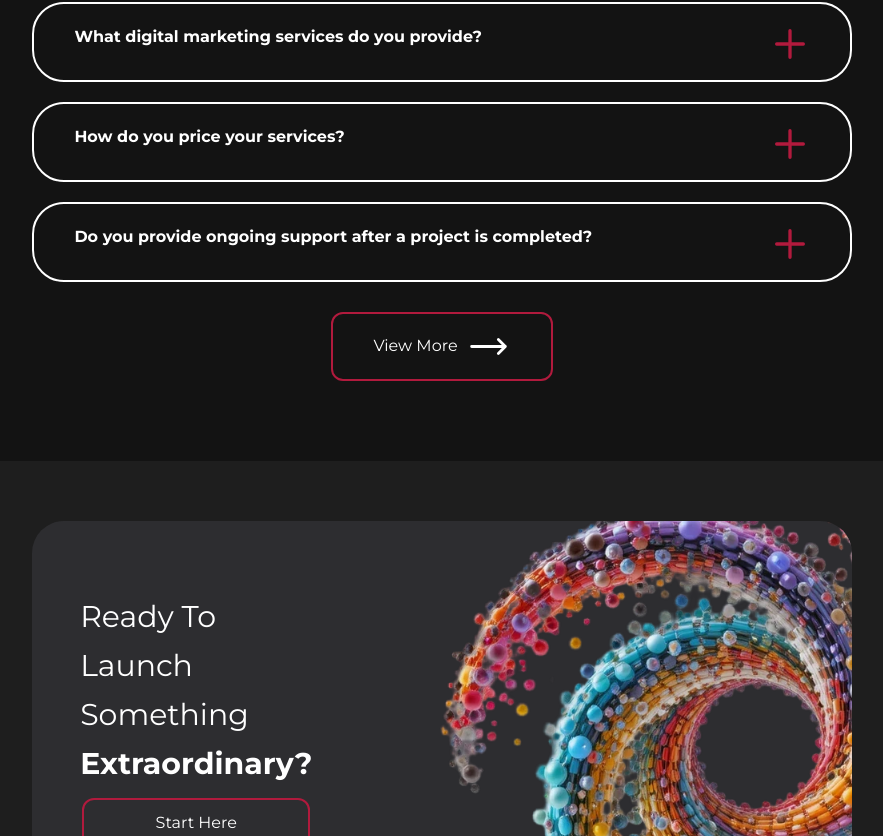
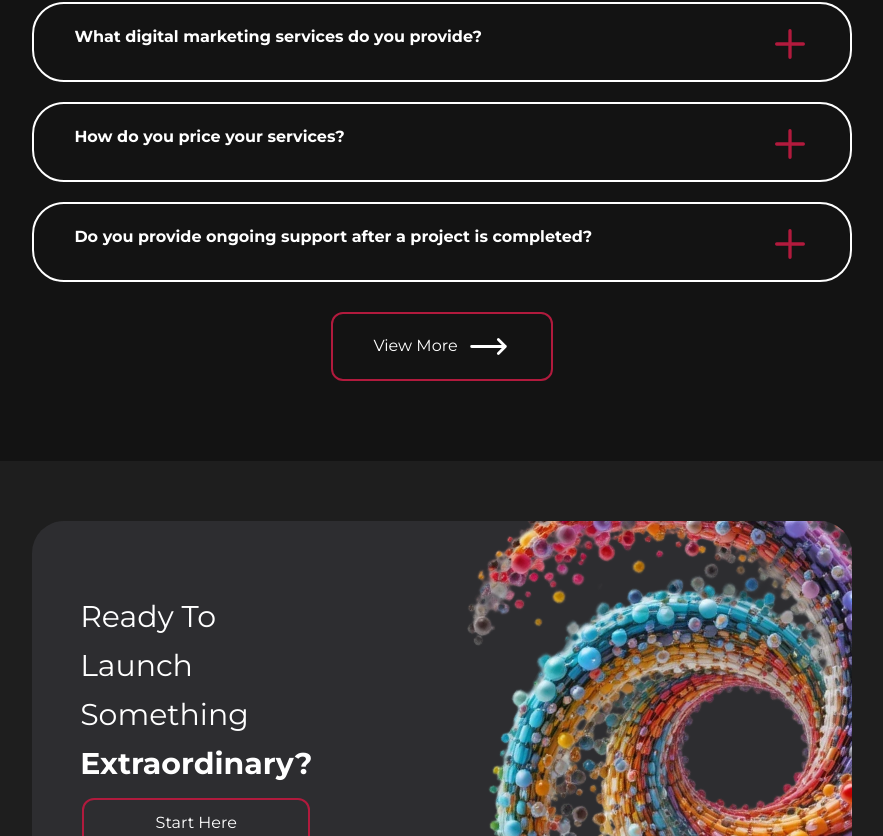
Before and after one commit to ObinnaKelvin/kobisoft, a Next.js app: page /about in a window 1280 px wide. Shown: the part 1544-2380 px from the top of the page, without its empty margins (198-1081 px from the left). Built offline with nearby package versions, Linux system fonts and the light colour scheme.

Commit message:
Start Here page added and rotation animation effect added to Launch Banner

```diff
--- a/components/LaunchBanner.js
+++ b/components/LaunchBanner.js
@@ -1,5 +1,7 @@
 import Image from 'next/image'
+import Link from 'next/link'
 import React from 'react'
+import style from '../styles/launchbanner.module.css'
 
 function LaunchBanner() {
   return (
@@ -10,11 +12,11 @@ function LaunchBanner() {
             Ready To Launch Something <span className='font-bold'>Extraordinary?</span>
           </div>
           <div className='text-[#FFFFFF] flex gap-2 items-center justify-center cursor-pointer border-2 border-[#B11A3D] px-[40px] py-[10px] rounded-[12px] mt-[10px] w-[100%] '>
-              <div>Start Here</div>
+              <Link href={'/start-here'} className='cursor-pointer'>Start Here</Link>
           </div>
         </div>
         <div className='flex flex-col  items-center justify-center text-white w-[60%] h-full  py-[40px] px-[50px]'>
-          <Image src={'/spiral.png'} width={900} height={1000} alt='Launch Banner Image' className='absolute object-cover mr-[-270px]' />
+          <Image src={'/spiral.png'} width={900} height={1000} alt='Launch Banner Image' className={`${style.spiral} absolute object-cover mr-[-270px]`} />
         </div>
       </div>
     </div>
--- /dev/null
+++ b/pages/start-here/index.js
@@ -0,0 +1,9 @@
+import React from 'react'
+
+function StartHere() {
+  return (
+    <div>index</div>
+  )
+}
+
+export default StartHere
--- /dev/null
+++ b/styles/launchbanner.module.css
@@ -0,0 +1,13 @@
+
+@keyframes rotateSpiral {
+  from {
+    transform: rotate(0deg);
+  }
+  to {
+    transform: rotate(360deg);
+  }
+}
+
+.spiral {
+    animation: rotateSpiral 70s linear infinite;
+}
```
